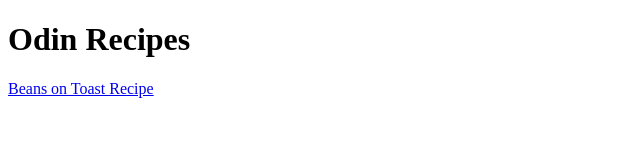
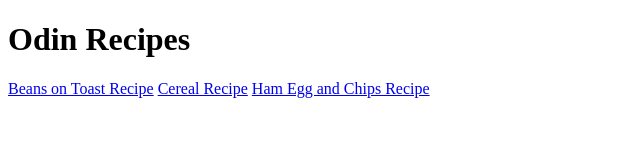
Before and after one commit to JackElijah24/odin-recipes, a plain HTML site: page index.html in a window 1280 px wide. Shown: the whole page, without its empty margins (0-640 px from the left). Drawn offline with Linux system fonts and the light colour scheme.

Commit message:
add more recipes links

```diff
--- a/index.html
+++ b/index.html
@@ -8,5 +8,7 @@
 <h1>Odin Recipes</h1>
 <body>
     <a href="./recipes/beans-on-toast.html">Beans on Toast Recipe</a>
+    <a href=".recipes/cereal.html">Cereal Recipe</a>
+    <a href="./ham-egg-chips.html">Ham Egg and Chips Recipe</a>
 </body>
 </html>
```
